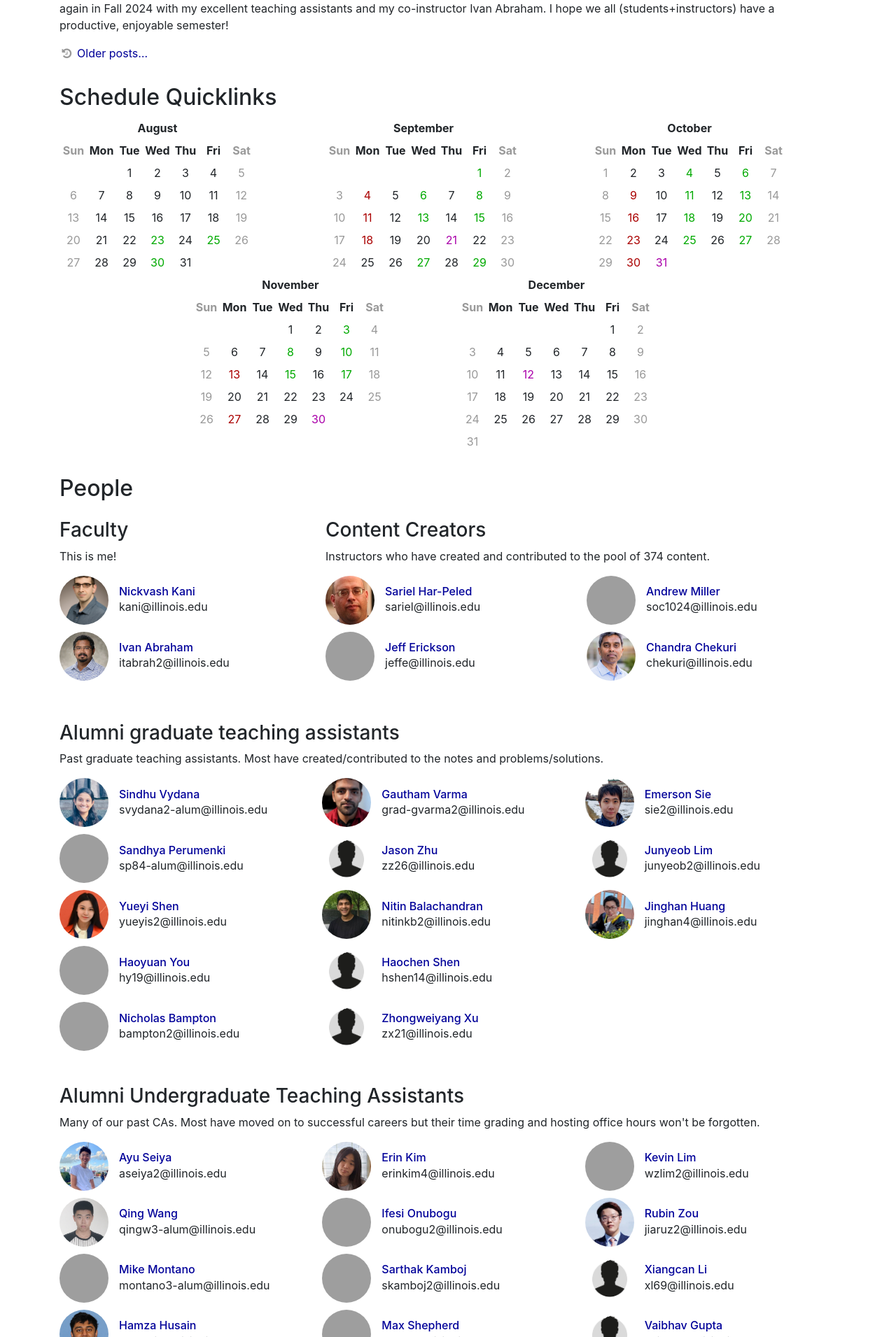
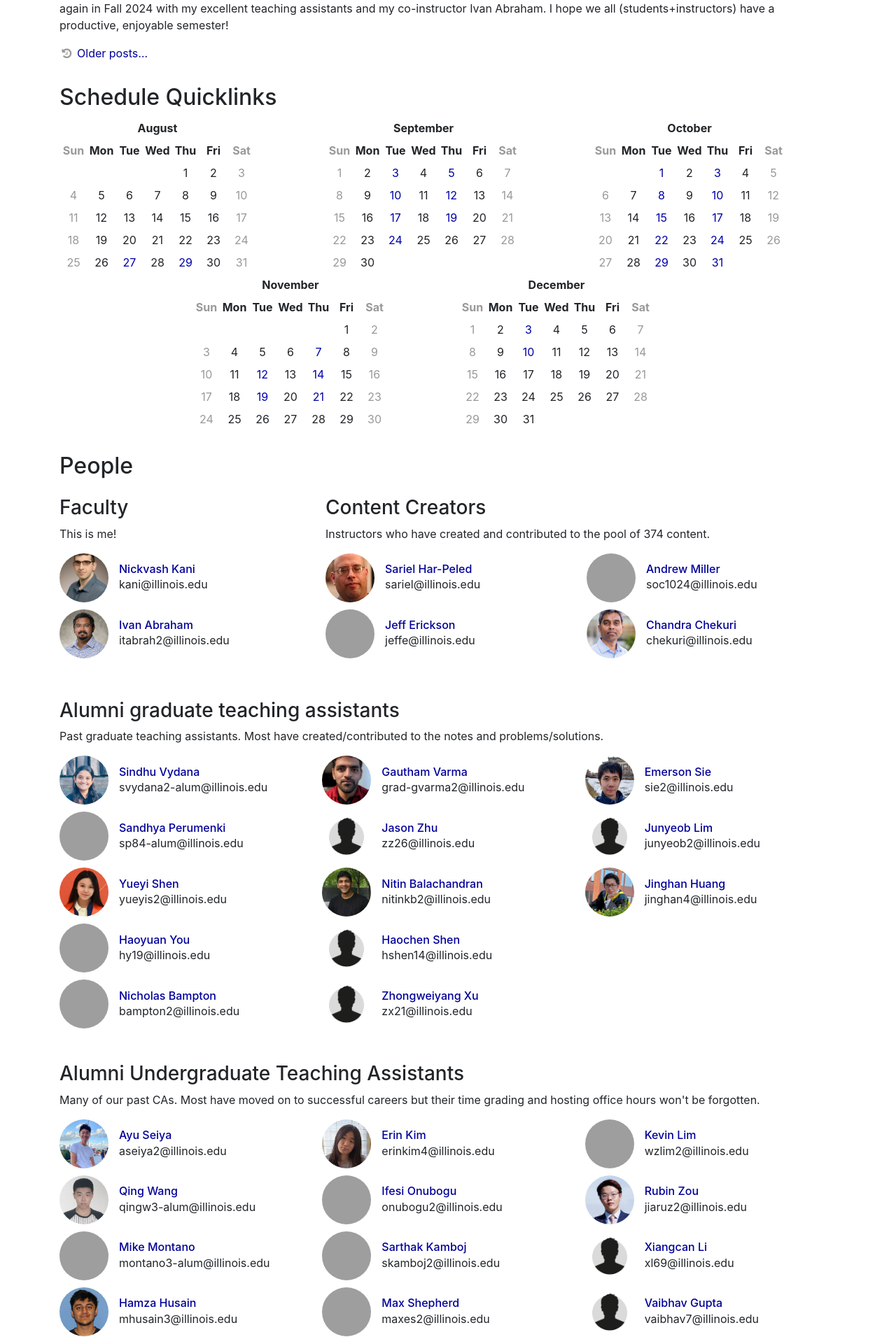
Before and after one commit to UIUC-ECE374B/su25, a Jekyll site: the page built from index.html, in a window 1280 px wide. Shown: the part 751-2662 px from the top of the page at 70% size. Built offline with Jekyll 4.4.1, drawn with Linux system fonts in a browser that asks for light colours; grey boxes are pictures that could not be loaded.

Commit message:
Fixing calendar

```diff
--- a/_includes/quicklinks.html
+++ b/_includes/quicklinks.html
@@ -6,7 +6,7 @@
 
 <div class="col-md-4">
 {% assign month = months[i] %}
-{% assign month_starts = "2023-" | append: month | append: "-01" %}
+{% assign month_starts = "2024-" | append: month | append: "-01" %}
 {% assign month_starts_ts = month_starts | date: "%s" %}
 
 {% assign fd = false %}
```
